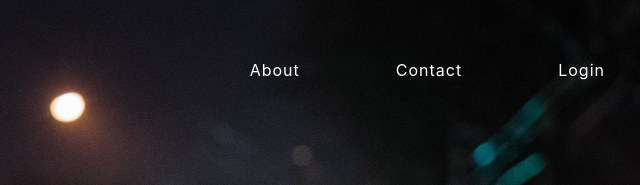
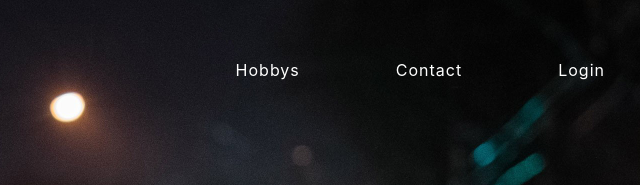
Before and after one commit to Kikocup/transparentNavbar, a plain HTML site: page index.html in a window 1280 px wide. Shown: the top 185 px of the page, 502-1142 px from the left. Drawn offline with nearby package versions, Linux system fonts and the light colour scheme.

Commit message:
Update index.html

```diff
--- a/index.html
+++ b/index.html
@@ -24,7 +24,7 @@
           <div class="mx-auto"></div>
           <ul class="navbar-nav">
             <li class="nav-item">
-              <a class="nav-link" href="#about">About</a>
+              <a class="nav-link" href="#hobbys">Hobbys</a>
             </li>
             <li class="nav-item">
               <a class="nav-link" href="#contact">Contact</a>
```
